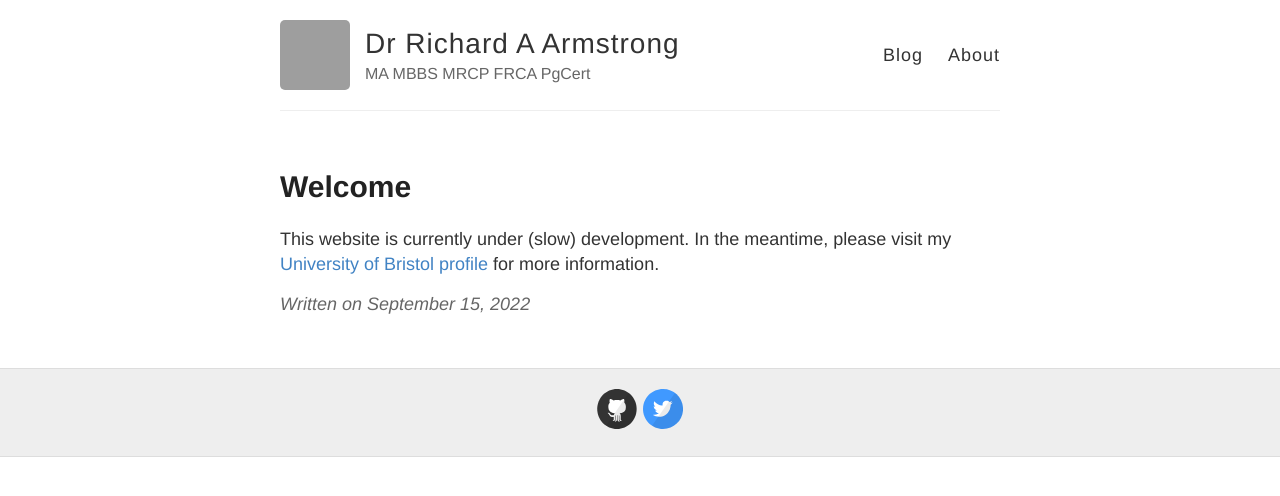
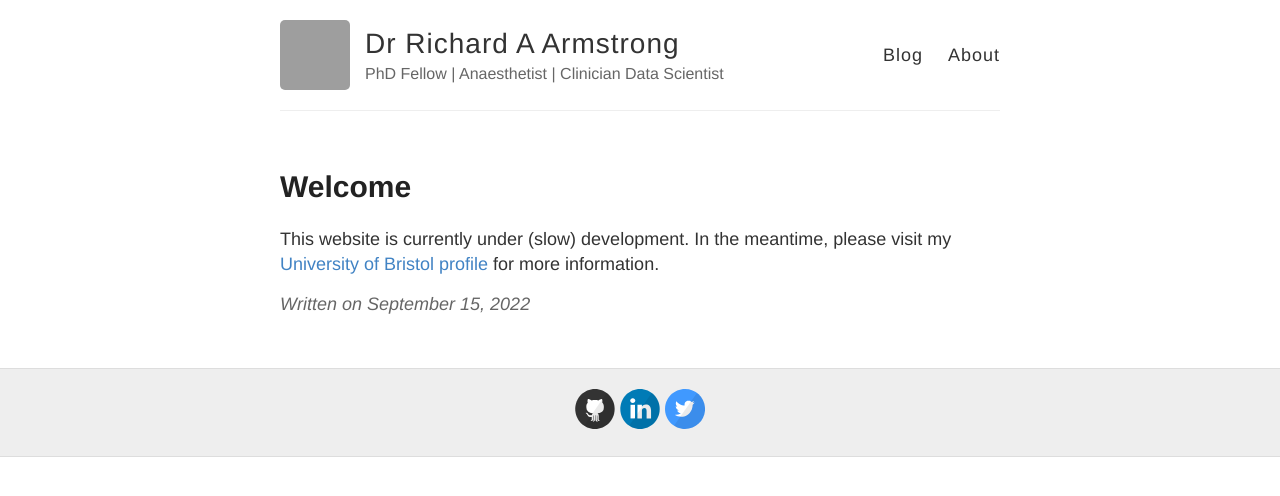
Before and after one commit to raarmstrong/raarmstrong.github.io, a Jekyll site: the page built from _posts/2022-9-15-Holding-page.md, in a window 1280 px wide. Shown: the top 496 px of the page. Built offline with Jekyll 4.4.1, drawn with Linux system fonts in a browser that asks for light colours; grey boxes are pictures that could not be loaded.

Commit message:
Update _config.yml

```diff
--- a/_config.yml
+++ b/_config.yml
@@ -6,7 +6,7 @@
 name: Dr Richard A Armstrong
 
 # Short bio or description (displayed in the header)
-description: MA MBBS MRCP FRCA PgCert
+description: PhD Fellow | Anaesthetist | Clinician Data Scientist
 
 # URL of your avatar or profile pic (you could use your GitHub profile pic)
 avatar: https://avatars.githubusercontent.com/u/54290873?v=4
@@ -23,7 +23,7 @@ footer-links:
   flickr:
   github: raarmstrong
   instagram:
-  linkedin:
+  linkedin: richard-armstrong-3856722b5
   pinterest:
   rss: # just type anything here for a working RSS icon
   twitter: drrichstrong
```
